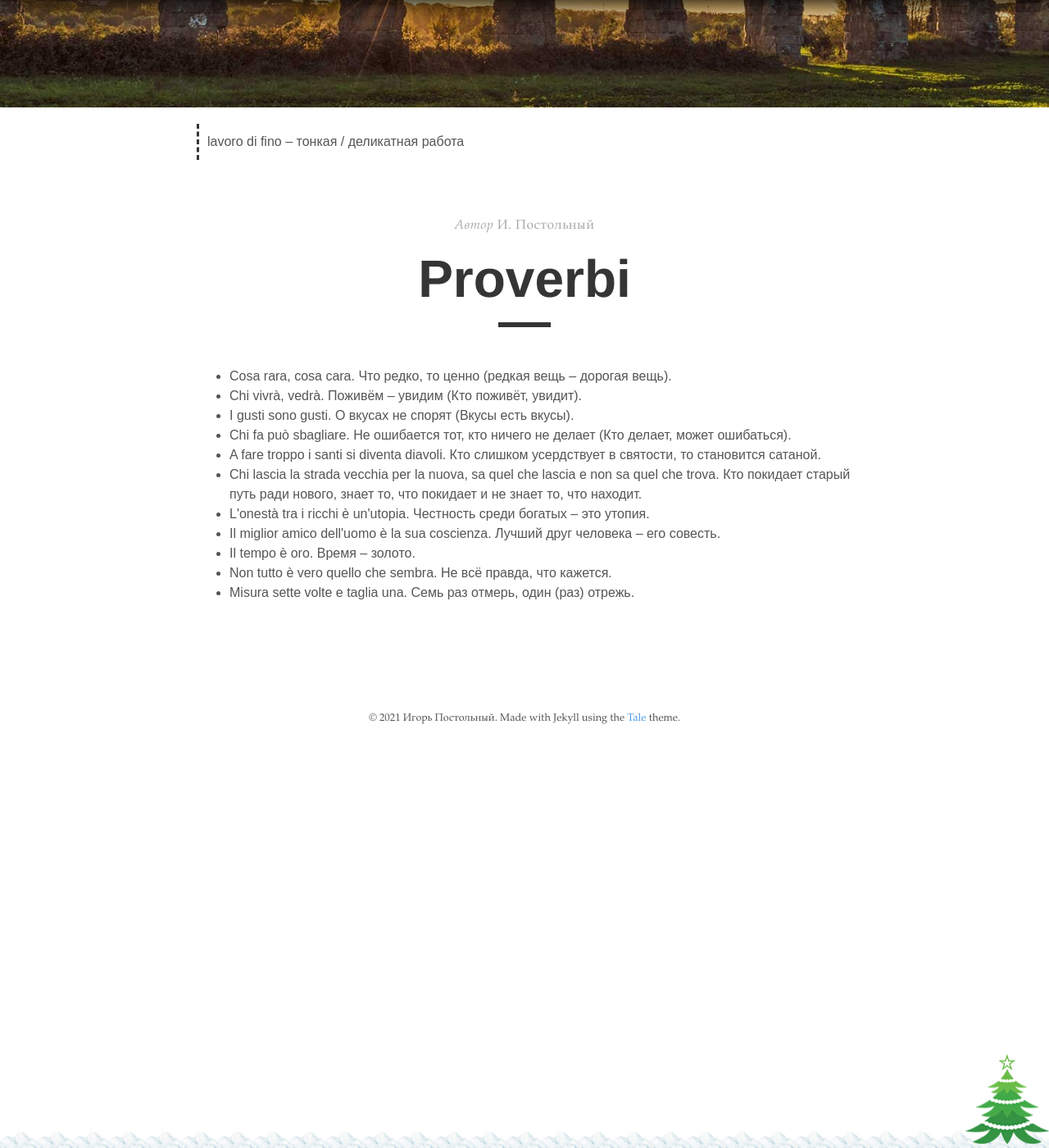
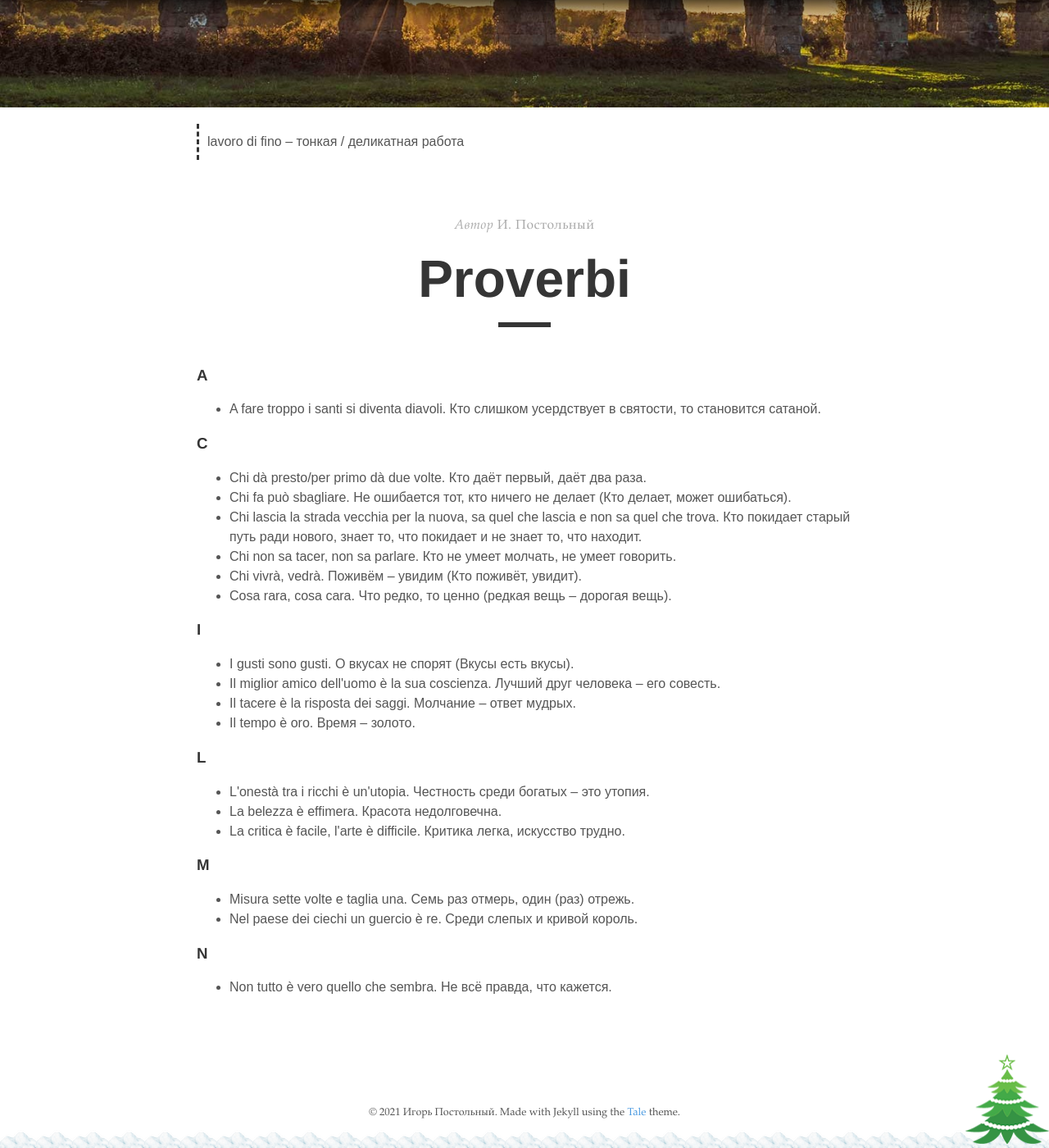
Before and after one commit to postolny/postolny.github.io, a Jekyll site: the page built from _pages/proverbi.md, in a window 1280 px wide and 1400 px high, scrolled down 267 px. Shown: the whole window at 82% size. Built offline with Jekyll 4.4.1, drawn with Linux system fonts in a browser that asks for light colours; nearby versions of some CDN libraries.

Commit message:
Add files via upload

```diff
--- a/_pages/proverbi.md
+++ b/_pages/proverbi.md
@@ -6,14 +6,37 @@ author: "И. Постольный"
 permalink: /proverbi/
 ---
 
+### A
+
+- A fare troppo i santi si diventa diavoli. Кто слишком усердствует в святости, то становится сатаной.
+
+### C
+
+- Chi dà presto/per primo dà due volte. Кто даёт первый, даёт два раза.
+- Chi fa può sbagliare. Не ошибается тот, кто ничего не делает (Кто делает, может ошибаться).
+- Chi lascia la strada vecchia per la nuova, sa quel che lascia e non sa quel che trova. Кто покидает старый путь ради нового, знает то, что покидает и не знает то, что находит.
+- Chi non sa tacer, non sa parlare. Кто не умеет молчать, не умеет говорить.
+- Chi vivrà, vedrà. Поживём – увидим (Кто поживёт, увидит).
 - Cosa rara, cosa cara. Что редко, то ценно (редкая вещь – дорогая вещь).
-- Chi vivrà, vedrà. Поживём – увидим (Кто поживёт, увидит).
+
+### I
+
 - I gusti sono gusti. О вкусах не спорят (Вкусы есть вкусы).
-- Chi fa può sbagliare. Не ошибается тот, кто ничего не делает (Кто делает, может ошибаться).
-- A fare troppo i santi si diventa diavoli. Кто слишком усердствует в святости, то становится сатаной.
-- Chi lascia la strada vecchia per la nuova, sa quel che lascia e non sa quel che trova. Кто покидает старый путь ради нового, знает то, что покидает и не знает то, что находит.
+- Il miglior amico dell'uomo è la sua coscienza. Лучший друг человека – его совесть.
+- Il tacere è la risposta dei saggi. Молчание – ответ мудрых.
+- Il tempo è oro. Время – золото.
+
+### L
+
 - L'onestà tra i ricchi è un'utopia. Честность среди богатых – это утопия.
-- Il miglior amico dell'uomo è la sua coscienza. Лучший друг человека – его совесть.
-- Il tempo è oro. Время – золото.
+- La belezza è effimera. Красота недолговечна.
+- La critica è facile, l'arte è difficile. Критика легка, искусство трудно.
+
+### M
+
+- Misura sette volte e taglia una. Семь раз отмерь, один (раз) отрежь.
+- Nel paese dei ciechi un guercio è re. Среди слепых и кривой король.
+
+### N
+
 - Non tutto è vero quello che sembra. Не всё правда, что кажется.
-- Misura sette volte e taglia una. Семь раз отмерь, один (раз) отрежь.
```
